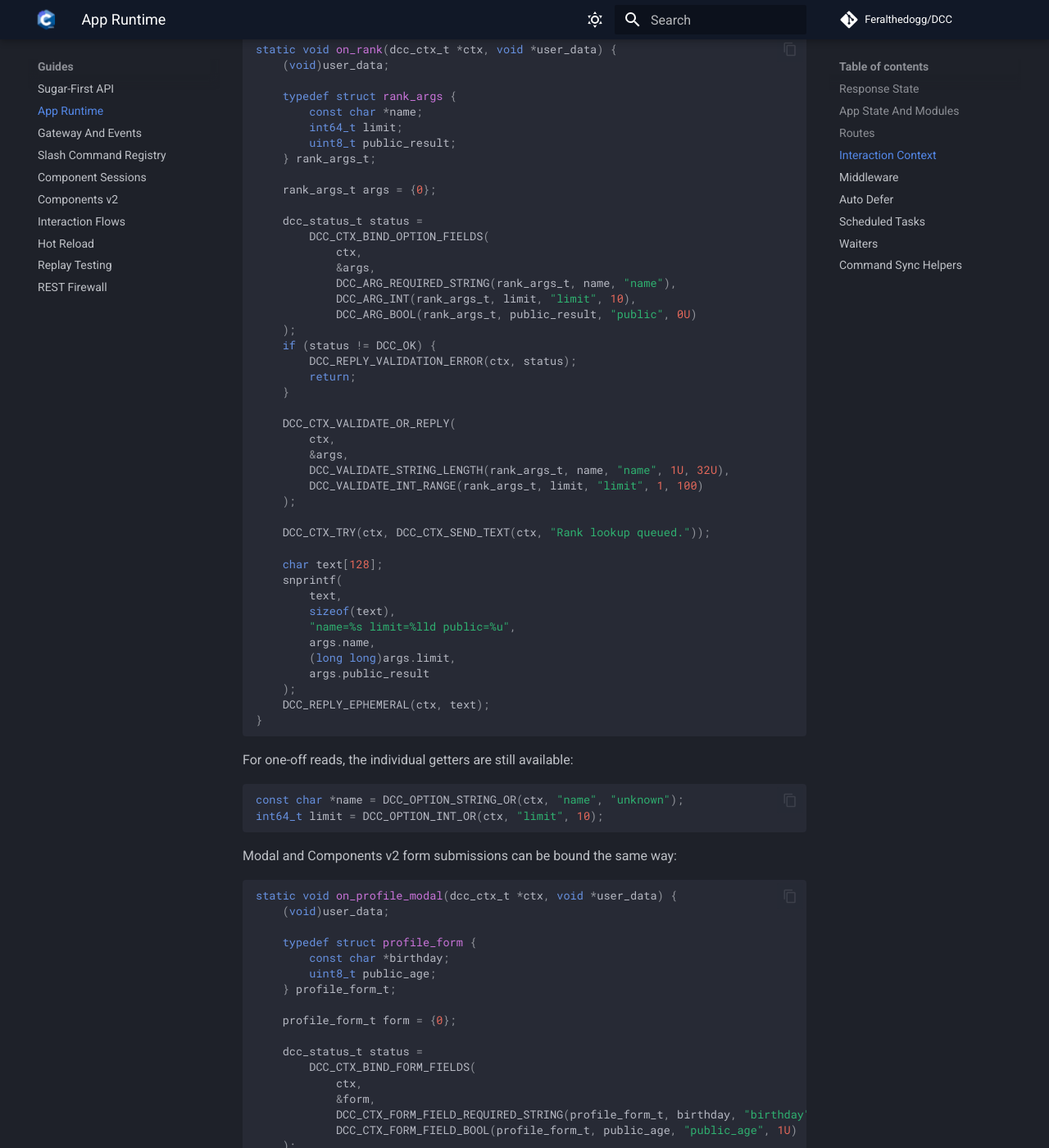
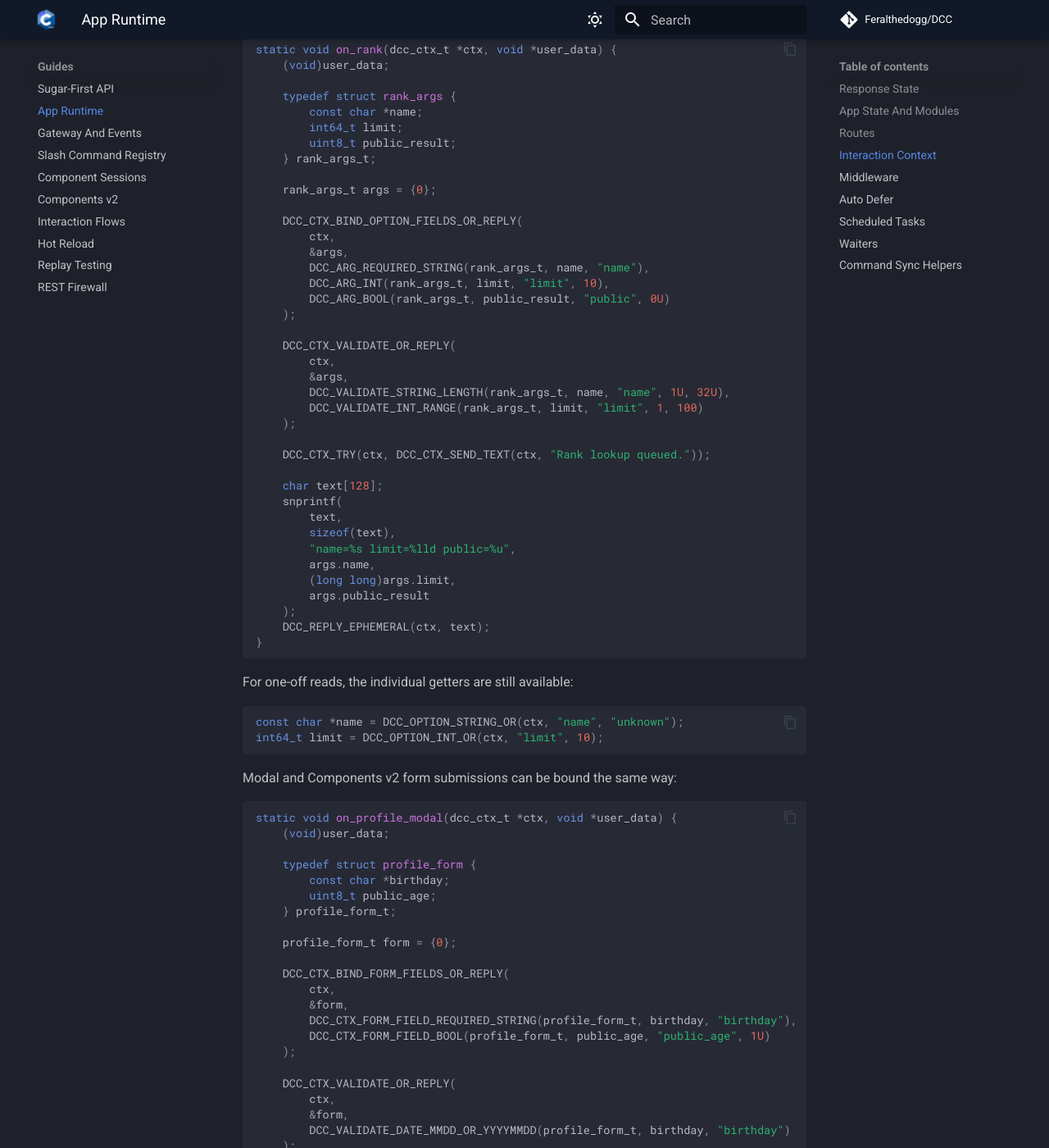
Before and after one commit to Feralthedogg/DCC, an MkDocs documentation site: the page built from docs/guides/app-runtime.md, in a window 1280 px wide and 1400 px high, scrolled down 22236 px. Shown: the whole window at 82% size. Built offline with MkDocs 1.6.1 and Material for MkDocs 9.7.7, drawn with Linux system fonts in a browser that asks for light colours; comment, search, counter and statistics services are not loaded; some of the changed text lies outside the part shown.

Commit message:
Make runtime docs bind sugar-first

```diff
--- a/docs/guides/app-runtime.md
+++ b/docs/guides/app-runtime.md
@@ -1197,18 +1197,13 @@ static void on_rank(dcc_ctx_t *ctx, void *user_data) {
 
     rank_args_t args = {0};
 
-    dcc_status_t status =
-        DCC_CTX_BIND_OPTION_FIELDS(
-            ctx,
-            &args,
-            DCC_ARG_REQUIRED_STRING(rank_args_t, name, "name"),
-            DCC_ARG_INT(rank_args_t, limit, "limit", 10),
-            DCC_ARG_BOOL(rank_args_t, public_result, "public", 0U)
-    );
-    if (status != DCC_OK) {
-        DCC_REPLY_VALIDATION_ERROR(ctx, status);
-        return;
-    }
+    DCC_CTX_BIND_OPTION_FIELDS_OR_REPLY(
+        ctx,
+        &args,
+        DCC_ARG_REQUIRED_STRING(rank_args_t, name, "name"),
+        DCC_ARG_INT(rank_args_t, limit, "limit", 10),
+        DCC_ARG_BOOL(rank_args_t, public_result, "public", 0U)
+    );
 
     DCC_CTX_VALIDATE_OR_REPLY(
         ctx,
@@ -1252,17 +1247,12 @@ static void on_profile_modal(dcc_ctx_t *ctx, void *user_data) {
 
     profile_form_t form = {0};
 
-    dcc_status_t status =
-        DCC_CTX_BIND_FORM_FIELDS(
-            ctx,
-            &form,
-            DCC_CTX_FORM_FIELD_REQUIRED_STRING(profile_form_t, birthday, "birthday"),
-            DCC_CTX_FORM_FIELD_BOOL(profile_form_t, public_age, "public_age", 1U)
-    );
-    if (status != DCC_OK) {
-        DCC_REPLY_VALIDATION_ERROR(ctx, status);
-        return;
-    }
+    DCC_CTX_BIND_FORM_FIELDS_OR_REPLY(
+        ctx,
+        &form,
+        DCC_CTX_FORM_FIELD_REQUIRED_STRING(profile_form_t, birthday, "birthday"),
+        DCC_CTX_FORM_FIELD_BOOL(profile_form_t, public_age, "public_age", 1U)
+    );
 
     DCC_CTX_VALIDATE_OR_REPLY(
         ctx,
```
Also changed, not shown: docs/guides/sugar.md (+8 -4 lines).
